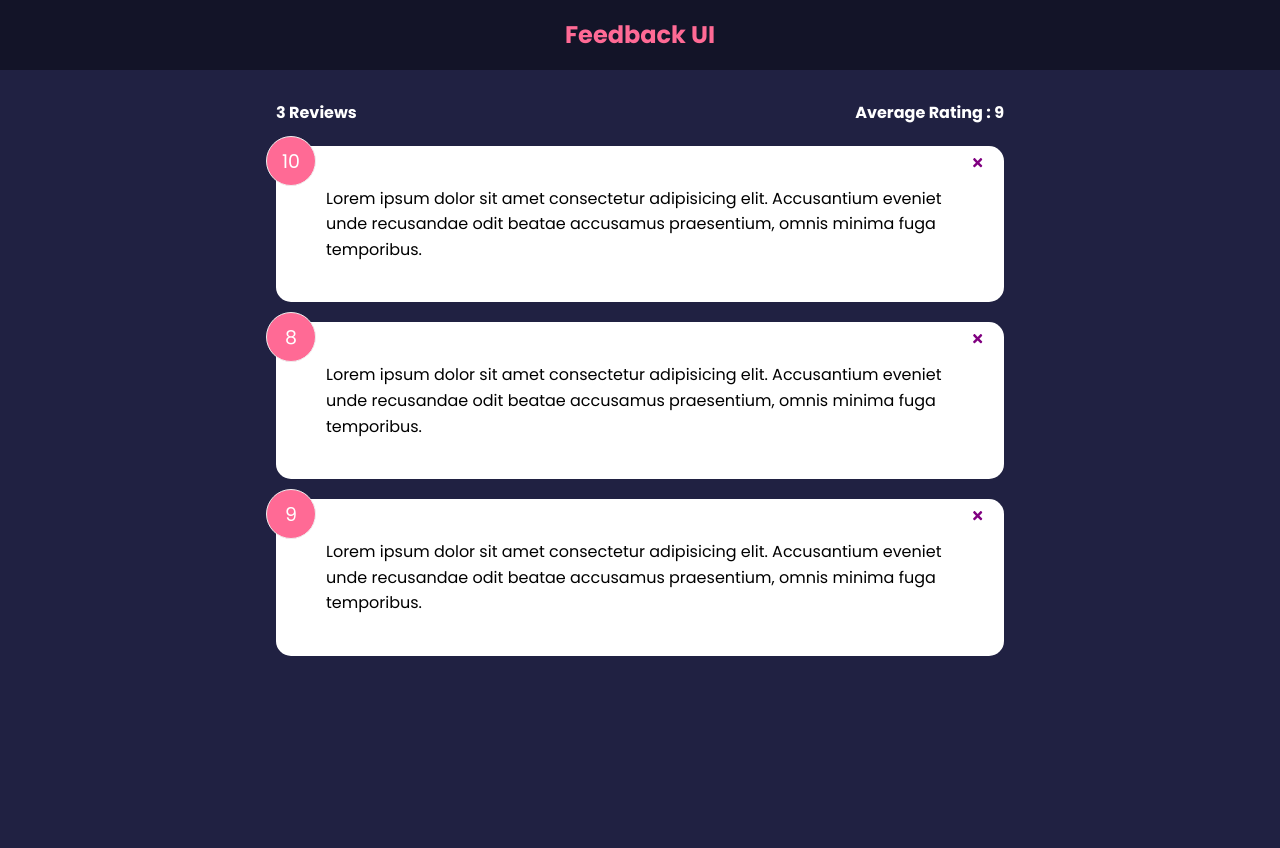
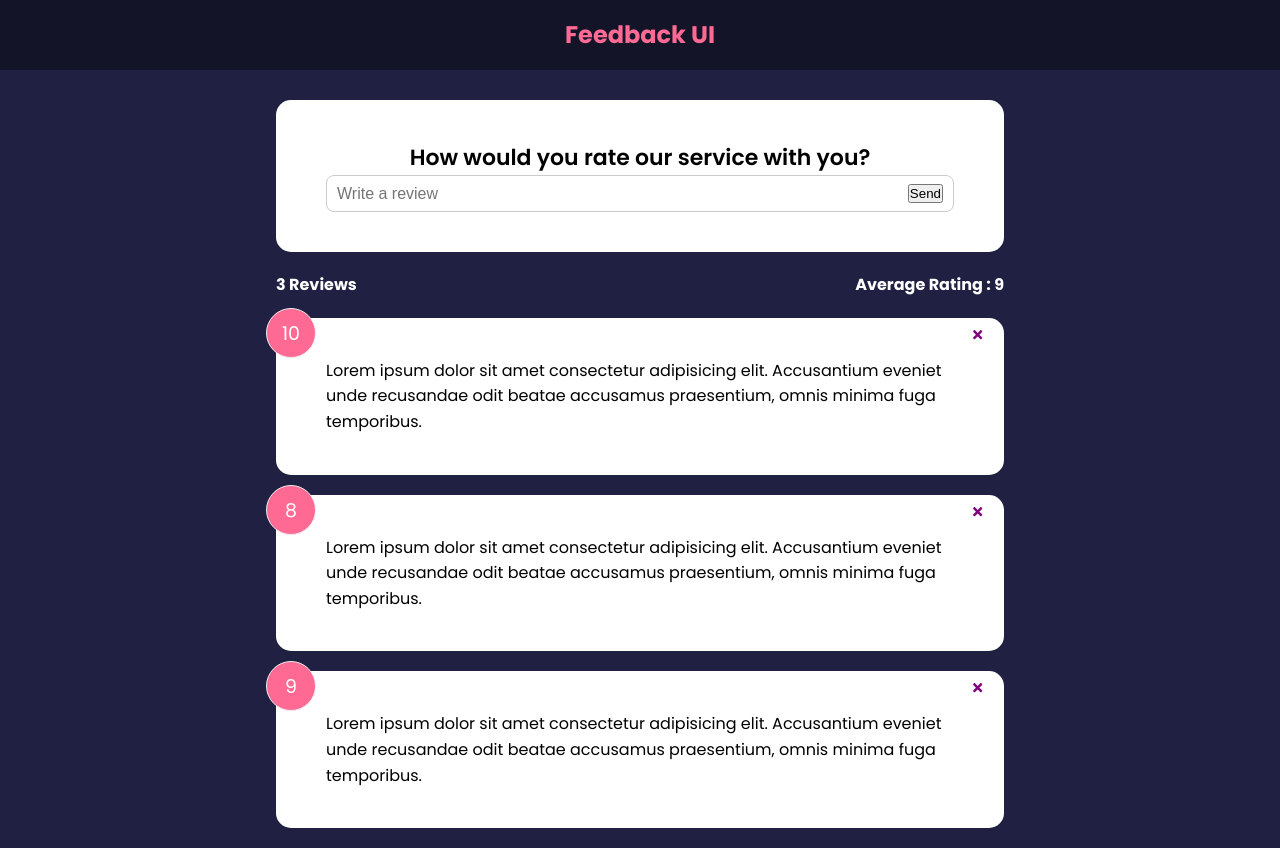
Before and after one commit to Saurabh5087/feedback_app_ui, a React (Create React App) app: page / in a window 1280 px wide. Before the commit the page ends 800 px from the top, so only its background shows below. Built offline with nearby package versions, Linux system fonts and the light colour scheme.

Commit message:
FeedbackForm Component Started

```diff
--- a/src/App.js
+++ b/src/App.js
@@ -3,6 +3,7 @@
 import FeedbackList from "./components/FeedbackList"
 import FeedbackData from "./data/FeedbackData";
 import FeedbackStats from "./components/FeedbackStats";
+import FeedbackForm from "./components/FeedbackForm";
 
 
 function App() {
@@ -19,6 +20,7 @@
     <>
         <Header />
         <div className="container">
+            <FeedbackForm />
             <FeedbackStats feedback={feedback} />
             <FeedbackList
                 feedback={feedback}
--- /dev/null
+++ b/src/components/FeedbackForm.jsx
@@ -0,0 +1,30 @@
+import { useState } from 'react';
+import Card from './shared/Card';
+
+function FeedbackForm() {
+    const [text, setText] = useState('')
+
+    const handleTextChange = (e) => {
+        setText(e.target.value)
+    }
+
+    return (
+        <Card>
+            <form>
+                <h2>How would you rate our service with you?</h2>
+                {/* @todo - rating select component */}
+                <div className="input-group">
+                    <input
+                        onChange={handleTextChange}
+                        type="text"
+                        placeholder='Write a review'
+                        value={text}
+                    />
+                    <button type="submit">Send</button>
+                </div>
+            </form>
+        </Card>
+    )
+}
+
+export default FeedbackForm
```
